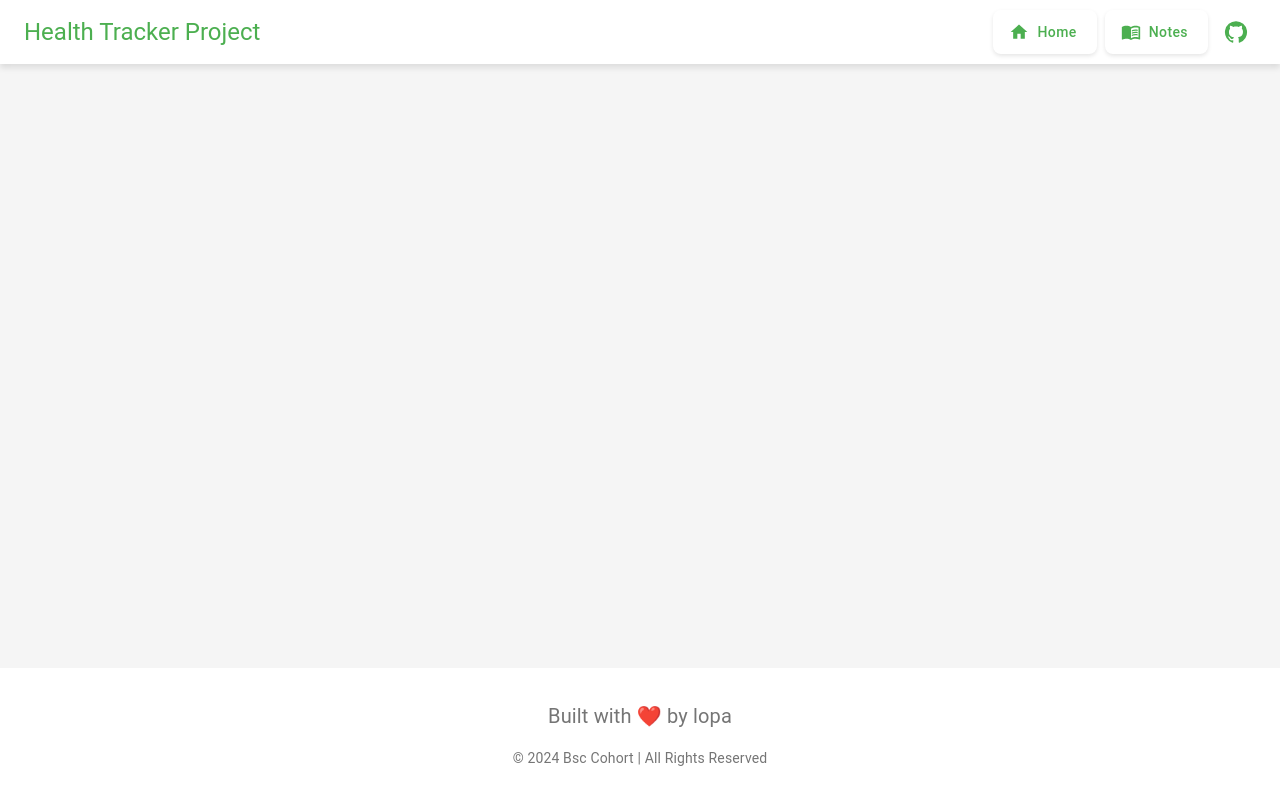
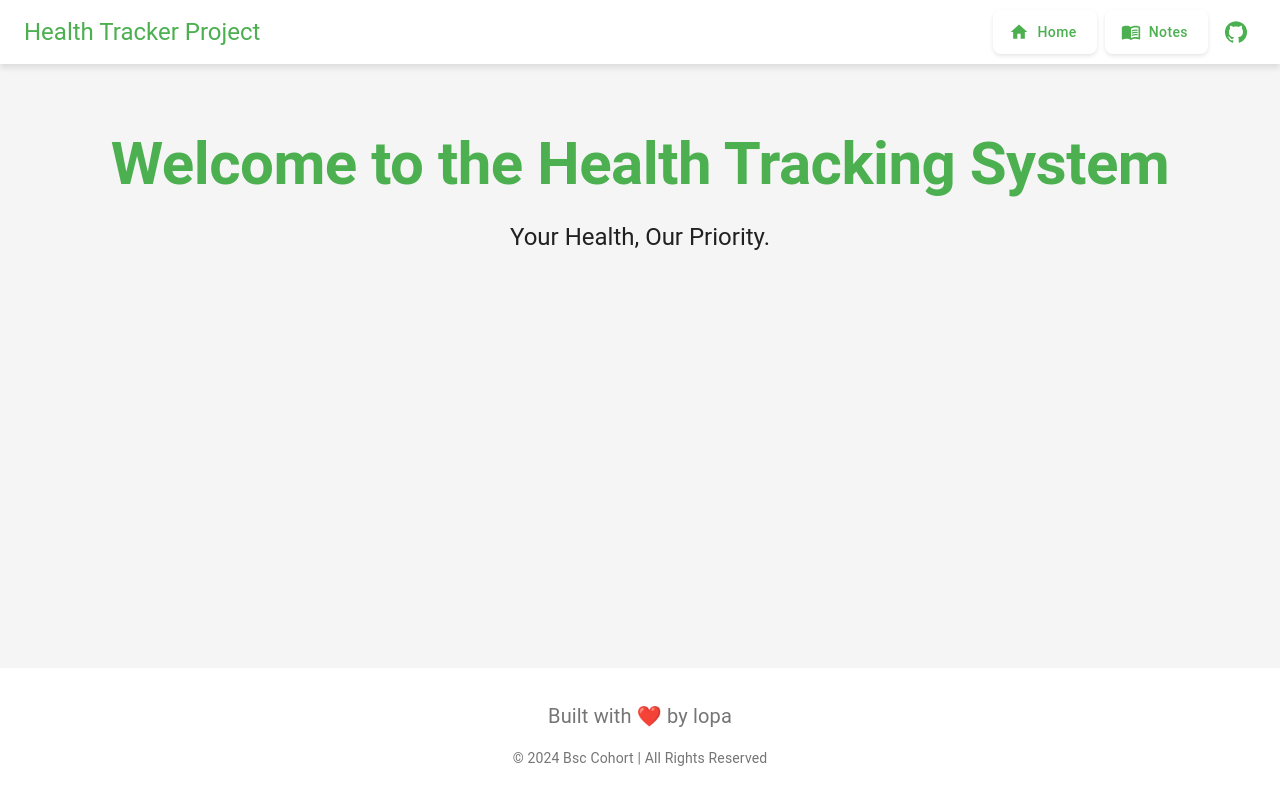
Before and after one commit to lopa9/HealthTracker, a React (Create React App) app in the folder frontend/client/: page / in a window 1280 px wide. Built offline with nearby package versions, Linux system fonts and the light colour scheme.

Commit message:
HomePage added

```diff
--- a/frontend/client/src/App.js
+++ b/frontend/client/src/App.js
@@ -7,11 +7,12 @@ import fitPulse from './theme/fitPulse';
 
 import Navbar from './components/Navbar';
 import Footer from './components/Footer';
+import HomePage from './components/HomePage';
 // import CreateTrack from './components/CreateTrack';
 // import TrackList from './components/TrackList';
 // import TrackDetails from './components/TrackDetails';
 // import UpdateTrack from './components/UpdateTrack';
-// import HomePage from './components/HomePage';
+
 // import NotesPage from './components/NotesPage'; // Import NotesPage component
 
 const App = () => {
@@ -23,6 +24,9 @@ const App = () => {
        <Box display="flex" flexDirection="column" minHeight="100vh">
        <Navbar />
         <Box component="main" flexGrow={1} py={3}>
+        <Routes>
+        <Route exact path='/' element={<HomePage />} />
+        </Routes>
       </Box>
       < Footer/>
       </Box>
--- /dev/null
+++ b/frontend/client/src/components/HomePage.js
@@ -0,0 +1,21 @@
+import React from 'react';
+import { Link } from 'react-router-dom';
+import { Container, Typography, Button, Box } from '@mui/material';
+
+const HomePage = () => {
+  return (
+    <Container maxWidth="lg" sx={{ textAlign: 'center', py: 5 }}>
+      <Typography variant="h2" component="h1" color="primary" gutterBottom>
+        Welcome to the Health Tracking System
+      </Typography>
+      <Typography variant="h5" gutterBottom>
+      Your Health, Our Priority.
+      </Typography>
+      <Box mt={4}>
+
+      </Box>
+    </Container>
+  );
+};
+
+export default HomePage;
```
